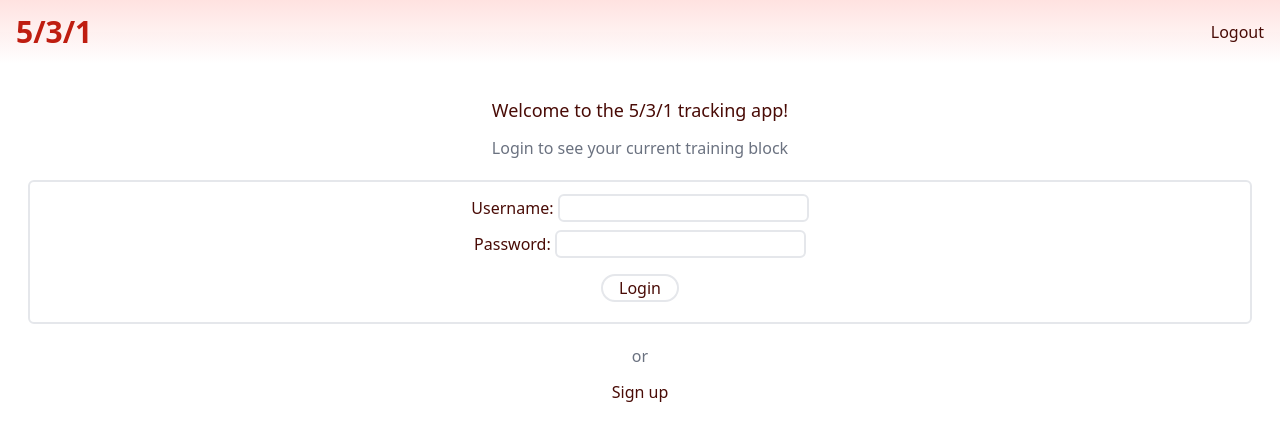
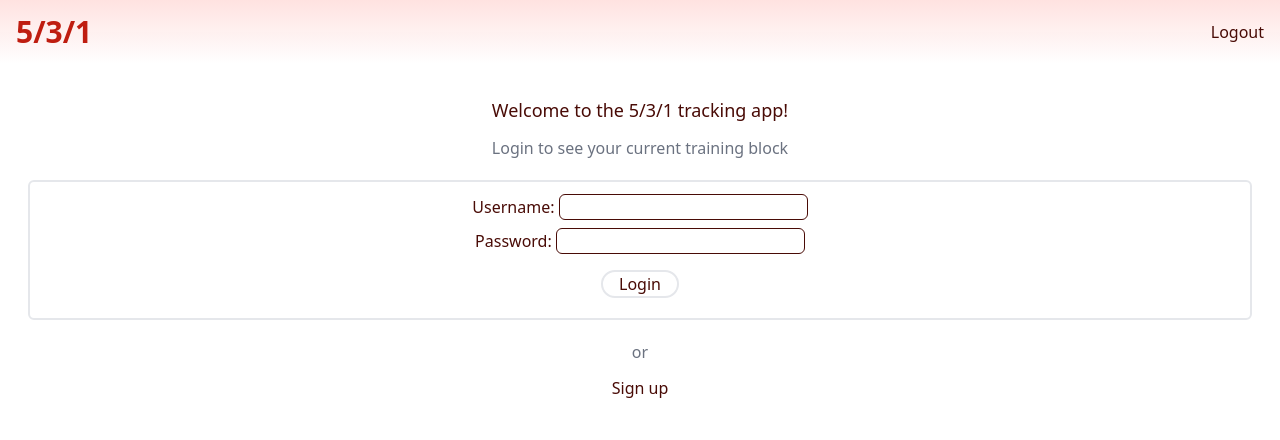
Before and after one commit to danjzych/5-3-1, a SvelteKit app in the folder app/: page / in a window 1280 px wide. Shown: the top 440 px of the page. Built offline with nearby package versions, Linux system fonts and the light colour scheme.

Commit message:
renamed /home to /dashboard

```diff
--- a/app/src/routes/+layout.svelte
+++ b/app/src/routes/+layout.svelte
@@ -46,7 +46,7 @@
 	}
 
 	$: {
-		if ($user) goto('/home');
+		if ($user) goto('/dashboard');
 	}
 </script>
 
--- a/app/src/routes/home/+page.svelte
+++ b/app/src/routes/dashboard/+page.svelte
@@ -13,6 +13,7 @@
 		<TrainingBlockAccordion trainingBlock={$user?.trainingBlock} />
 	</section>
 {:else}
+	<h3>Time to set up your 5/3/1 programming!</h3>
 	<p>
 		Looks like you don't have any training maxes yet. Set some to get your
 		training block
--- a/app/src/routes/loginForm.svelte
+++ b/app/src/routes/loginForm.svelte
@@ -42,7 +42,7 @@
 			id="username"
 			autocomplete="username"
 			bind:value={username}
-			class="rounded-md border-2 px-2"
+			class="border-thunderbird-950 rounded-md border px-2"
 		/>
 	</div>
 	<div>
@@ -53,7 +53,7 @@
 			id="password"
 			autocomplete="current-password"
 			bind:value={password}
-			class="rounded-md border-2 px-2"
+			class="border-thunderbird-950 rounded-md border px-2"
 		/>
 	</div>
 	{#if error}
```
Also changed, not shown: app/src/routes/dashboard/TrainingBlockAccordion.svelte (renamed from app/src/routes/home/TrainingBlockAccordion.svelte).
